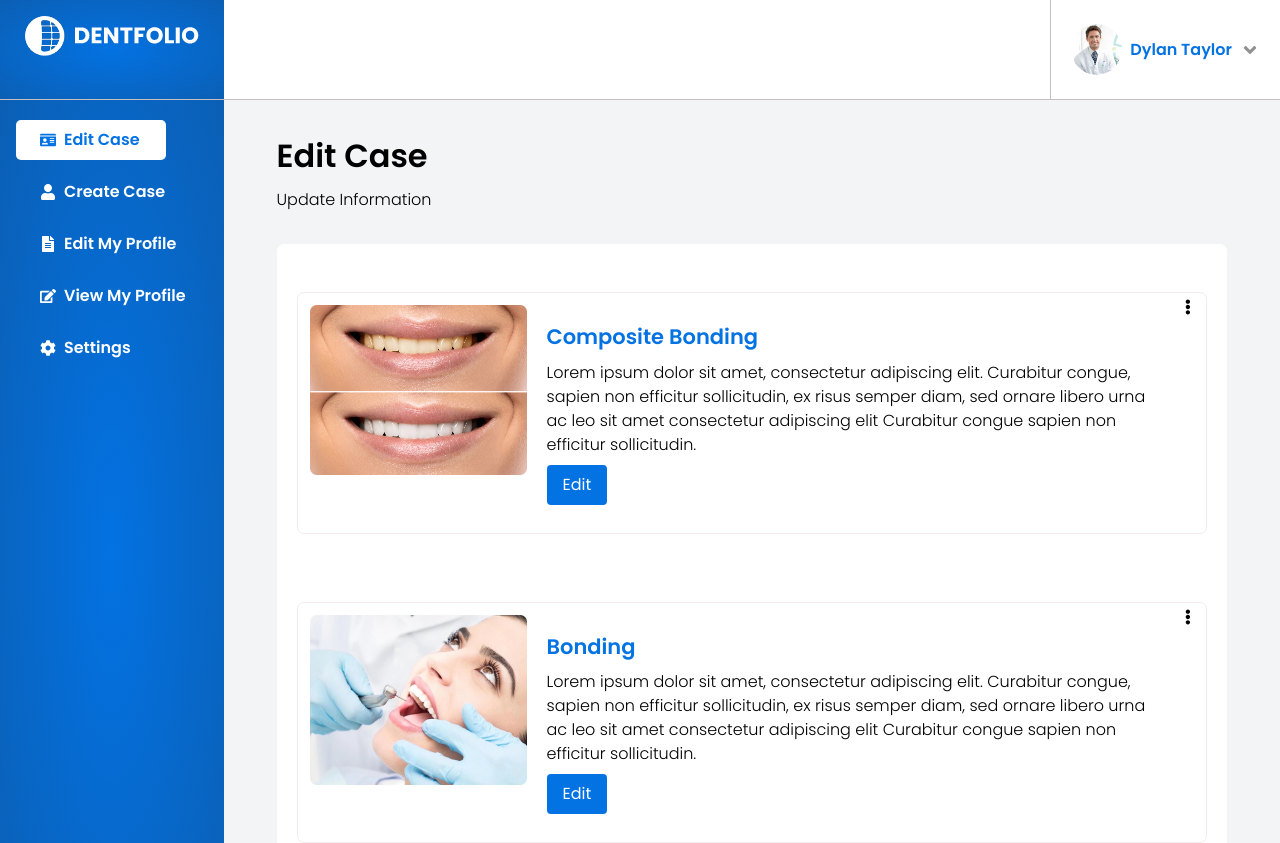
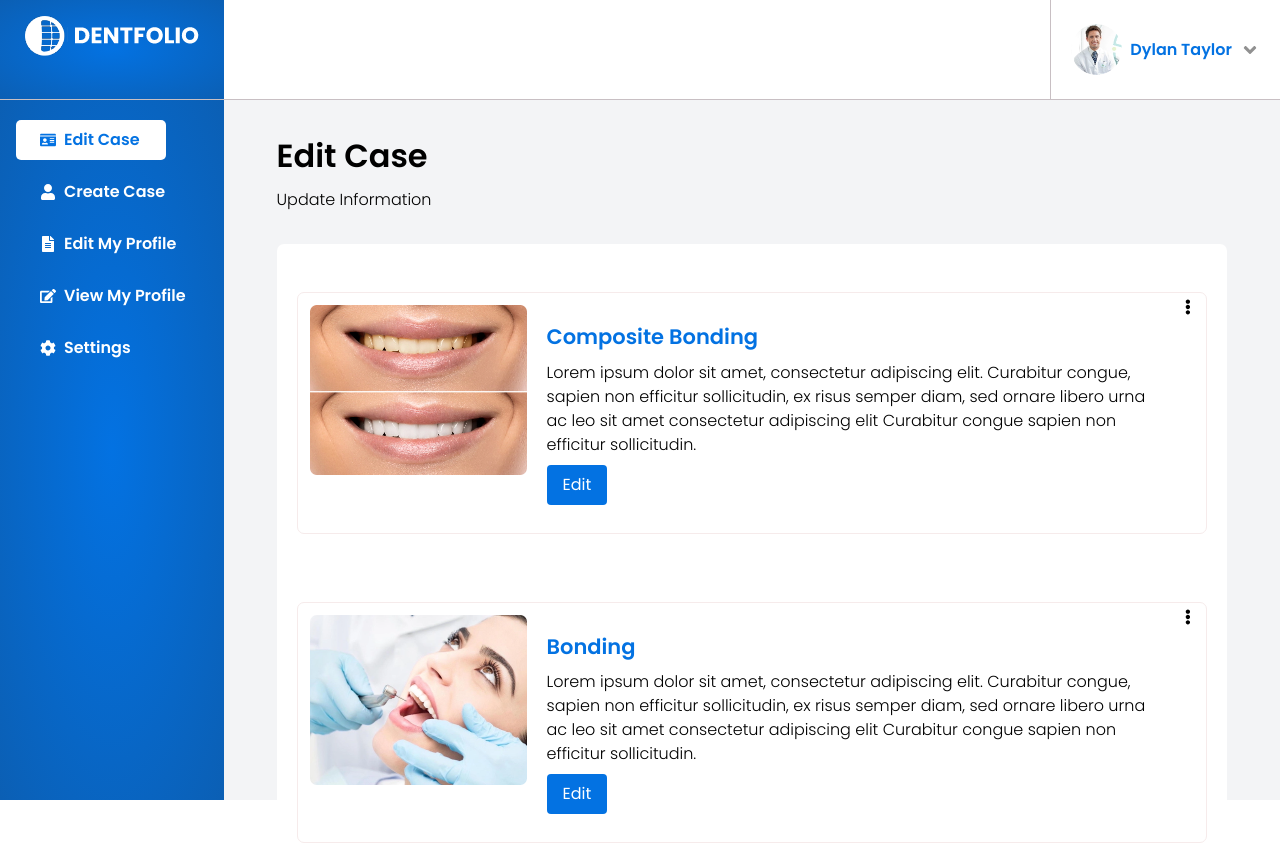
Before and after one commit to Yasir-developer/dentfolio, a Next.js app: page /dentist/edit-case in a window 1280 px wide. Shown: the top 843 px of the page. Built offline with nearby package versions, Linux system fonts and the light colour scheme.

Commit message:
dentist dashboard made full height

```diff
--- a/src/components/DentistTabs/DentistTabs.jsx
+++ b/src/components/DentistTabs/DentistTabs.jsx
@@ -18,7 +18,7 @@ const DentistTabs = () => {
   };
 
   return (
-    <div className="flex flex-wrap">
+    <div className="flex flex-wrap h-full">
       {/* Menu Panel */}
       <DashboardHeader />
       <div
--- a/src/pages/_document.js
+++ b/src/pages/_document.js
@@ -2,10 +2,10 @@ import { Html, Head, Main, NextScript } from "next/document";
 
 export default function Document() {
   return (
-    <Html lang="en">
+    <Html lang="en" className="h-full">
       <Head />
-      <body>
-        <Main />
+      <body className="h-full">
+        <Main className="h-full" />
         <NextScript />
         <link
           href="https://fonts.googleapis.com/css2?family=Poppins:wght@100;200;300;400;500;600;700&display=swap"
--- a/src/pages/dentist/edit-case.jsx
+++ b/src/pages/dentist/edit-case.jsx
@@ -15,7 +15,7 @@ const Dashboard = () => {
   };
 
   return (
-    <div>
+    <div className="h-full">
       {/* Menu Panel */}
 
       <DentistTabs>
--- a/src/styles/globals.css
+++ b/src/styles/globals.css
@@ -51,7 +51,12 @@ h1{
   outline: none;
   cursor: pointer;
 }
-
+main{
+  height: 100%;
+}
+#__next,#__next>div{
+  height: 100%;
+}
 .checkbox-round:checked {
   background-color: gray;
 }
```
